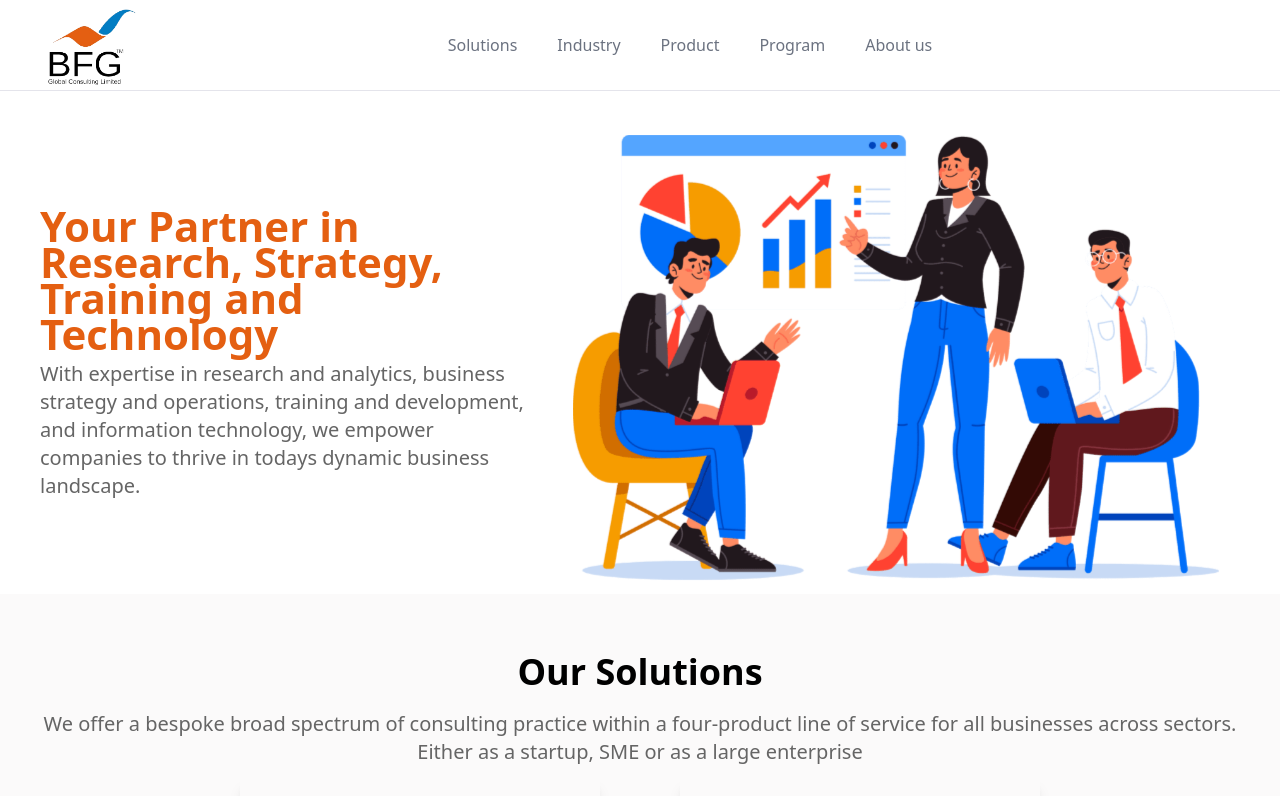
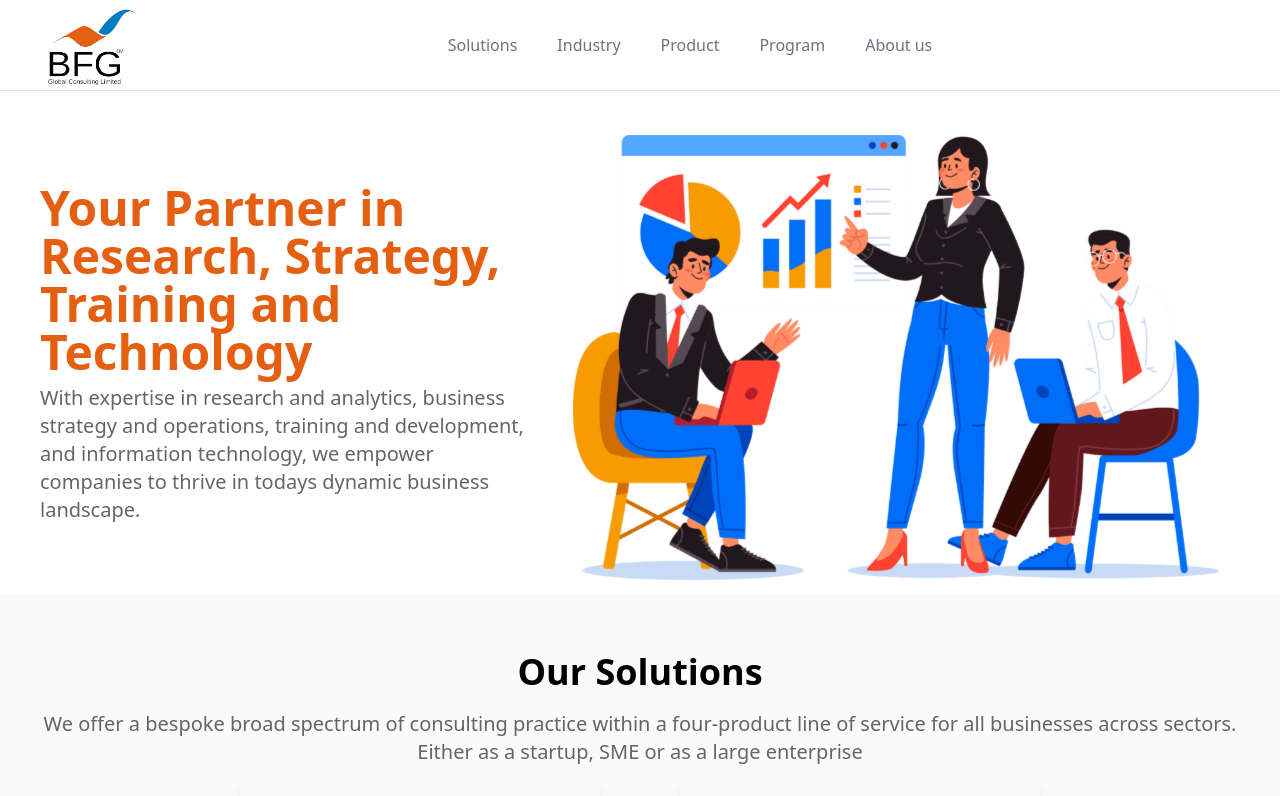
Before and after one commit to bfgglobalconsults/bfg-website, a Next.js app: page / in a window 1280 px wide. Shown: the top 796 px of the page. Built offline with nearby package versions, Linux system fonts and the light colour scheme.

Commit message:
font increase

```diff
--- a/src/app/page.js
+++ b/src/app/page.js
@@ -67,7 +67,7 @@ export default function Main() {
         <div className="w-full lg:flex items-center my-4">
           <div className="w-full lg:w-[45%]">
             <div className="p-[40px]">
-              <h3 className="font-bold text-3xl lg:text-[42px] text-[#E45F11]">
+              <h3 className="font-bold text-3xl lg:text-5xl text-[#E45F11]">
                 Your Partner in Research, Strategy, Training and Technology
               </h3>
               <p className="text-xl text-[#656565] my-2">
```
